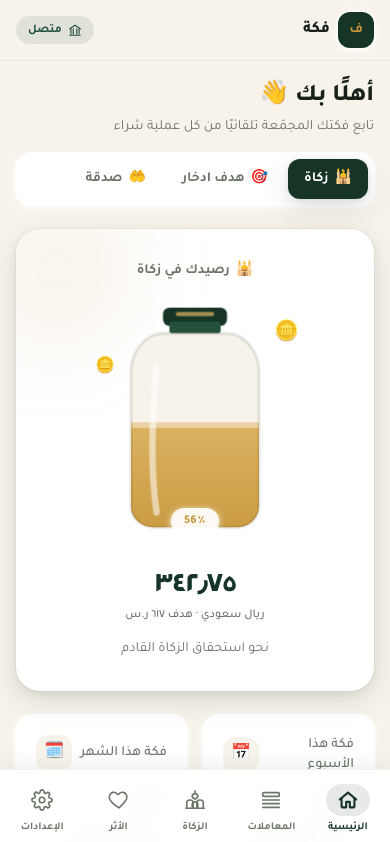
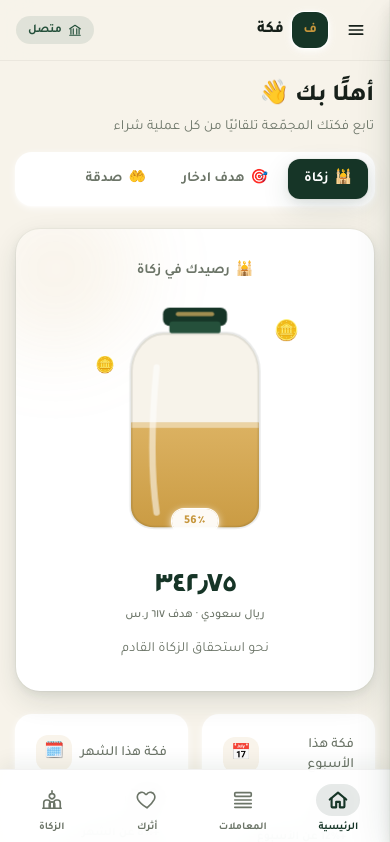
Before and after one commit to mohamed-dev/fakka-web, a Next.js app: page / in a window 390 px wide. Shown: the top 842 px of the page. Built offline with nearby package versions, Linux system fonts and the light colour scheme.

Commit message:
move settings to burger drawer, rename and reposition atharuk tab

```diff
--- a/src/components/BottomTabBar.tsx
+++ b/src/components/BottomTabBar.tsx
@@ -2,14 +2,17 @@
 
 import Link from "next/link";
 import { usePathname } from "next/navigation";
-import { HomeIcon, ListIcon, MosqueIcon, HeartIcon, SettingsIcon } from "./icons";
+import { HomeIcon, ListIcon, MosqueIcon, HeartIcon } from "./icons";
 
+// DOM order matters for RTL flex layout: the first item renders at the
+// screen's right edge, the last at the left edge. This order yields the
+// left-to-right screen sequence: الزكاة، أثرك، المعاملات، الرئيسية —
+// placing "أثرك" in the visual middle of the row.
 const TABS = [
   { href: "/", label: "الرئيسية", icon: HomeIcon },
   { href: "/transactions", label: "المعاملات", icon: ListIcon },
+  { href: "/charity", label: "أثرك", icon: HeartIcon },
   { href: "/zakat", label: "الزكاة", icon: MosqueIcon },
-  { href: "/charity", label: "الأثر", icon: HeartIcon },
-  { href: "/settings", label: "الإعدادات", icon: SettingsIcon },
 ];
 
 export default function BottomTabBar() {
--- /dev/null
+++ b/src/components/MobileDrawer.tsx
@@ -0,0 +1,71 @@
+"use client";
+
+import Link from "next/link";
+import { useEffect } from "react";
+import { SettingsIcon, CloseIcon } from "./icons";
+
+// Extend this list to add more drawer links later (About, legal, etc.)
+const DRAWER_LINKS = [{ href: "/settings", label: "الإعدادات", icon: SettingsIcon }];
+
+export default function MobileDrawer({ open, onClose }: { open: boolean; onClose: () => void }) {
+  useEffect(() => {
+    if (!open) return;
+
+    const onKeyDown = (e: KeyboardEvent) => {
+      if (e.key === "Escape") onClose();
+    };
+    document.addEventListener("keydown", onKeyDown);
+    document.body.style.overflow = "hidden";
+
+    return () => {
+      document.removeEventListener("keydown", onKeyDown);
+      document.body.style.overflow = "";
+    };
+  }, [open, onClose]);
+
+  return (
+    <div className={`fixed inset-0 z-50 md:hidden ${open ? "" : "pointer-events-none"}`} aria-hidden={!open}>
+      <div
+        onClick={onClose}
+        className={`absolute inset-0 bg-ink/50 transition-opacity duration-300 ${
+          open ? "opacity-100" : "opacity-0"
+        }`}
+      />
+
+      <div
+        className={`absolute inset-y-0 right-0 flex w-72 max-w-[80%] flex-col bg-card shadow-elevated transition-transform duration-300 ease-out ${
+          open ? "translate-x-0" : "translate-x-full"
+        }`}
+        style={{ paddingTop: "env(safe-area-inset-top)", paddingBottom: "env(safe-area-inset-bottom)" }}
+      >
+        <div className="flex items-center justify-between border-b border-black/5 px-5 py-4">
+          <span className="text-base font-extrabold text-ink">القائمة</span>
+          <button
+            onClick={onClose}
+            aria-label="إغلاق القائمة"
+            className="flex h-9 w-9 items-center justify-center rounded-full text-muted transition-colors hover:bg-background active:scale-90"
+          >
+            <CloseIcon />
+          </button>
+        </div>
+
+        <nav className="flex flex-col gap-1 px-3 py-4">
+          {DRAWER_LINKS.map((item) => {
+            const Icon = item.icon;
+            return (
+              <Link
+                key={item.href}
+                href={item.href}
+                onClick={onClose}
+                className="flex items-center gap-3 rounded-2xl px-3 py-3 text-sm font-semibold text-ink transition-all duration-150 hover:bg-background active:scale-[0.98]"
+              >
+                <Icon active={false} />
+                {item.label}
+              </Link>
+            );
+          })}
+        </nav>
+      </div>
+    </div>
+  );
+}
--- a/src/components/MobileHeader.tsx
+++ b/src/components/MobileHeader.tsx
@@ -1,18 +1,34 @@
+"use client";
+
+import { useState } from "react";
 import { BANK_ACCOUNT } from "@/lib/mock-data";
-import { BankIcon } from "./icons";
+import { BankIcon, MenuIcon } from "./icons";
+import MobileDrawer from "./MobileDrawer";
 
 export default function MobileHeader() {
+  const [open, setOpen] = useState(false);
+
   return (
+    <>
       <header
         className="sticky top-0 z-30 border-b border-black/5 bg-background/90 backdrop-blur-lg md:hidden"
         style={{ paddingTop: "env(safe-area-inset-top)" }}
       >
         <div className="flex items-center justify-between px-4 py-3">
+          <div className="flex items-center gap-2.5">
+            <button
+              onClick={() => setOpen(true)}
+              aria-label="فتح القائمة"
+              className="flex h-9 w-9 items-center justify-center rounded-xl text-ink transition-colors active:scale-90 hover:bg-black/5"
+            >
+              <MenuIcon />
+            </button>
             <div className="flex items-center gap-2">
               <div className="flex h-9 w-9 items-center justify-center rounded-xl bg-primary text-sm font-bold text-gold shadow-card">
                 ف
               </div>
               <span className="text-base font-extrabold text-ink">فكة</span>
+            </div>
           </div>
 
           <div className="flex items-center gap-1.5 rounded-full bg-primary-light/10 px-3 py-1.5 text-xs font-semibold text-primary-light">
@@ -21,5 +37,8 @@ export default function MobileHeader() {
           </div>
         </div>
       </header>
+
+      <MobileDrawer open={open} onClose={() => setOpen(false)} />
+    </>
   );
 }
--- a/src/components/icons.tsx
+++ b/src/components/icons.tsx
@@ -71,3 +71,19 @@ export function ChevronIcon({ className }: { className?: string }) {
     </svg>
   );
 }
+
+export function MenuIcon() {
+  return (
+    <svg width="20" height="20" viewBox="0 0 24 24" fill="none" stroke="currentColor" strokeWidth="2" strokeLinecap="round" strokeLinejoin="round">
+      <path d="M4 7h16M4 12h16M4 17h16" />
+    </svg>
+  );
+}
+
+export function CloseIcon() {
+  return (
+    <svg width="18" height="18" viewBox="0 0 24 24" fill="none" stroke="currentColor" strokeWidth="2" strokeLinecap="round" strokeLinejoin="round">
+      <path d="M6 6l12 12M18 6 6 18" />
+    </svg>
+  );
+}
```
Lines whose indentation alone changed are shown as unchanged.
